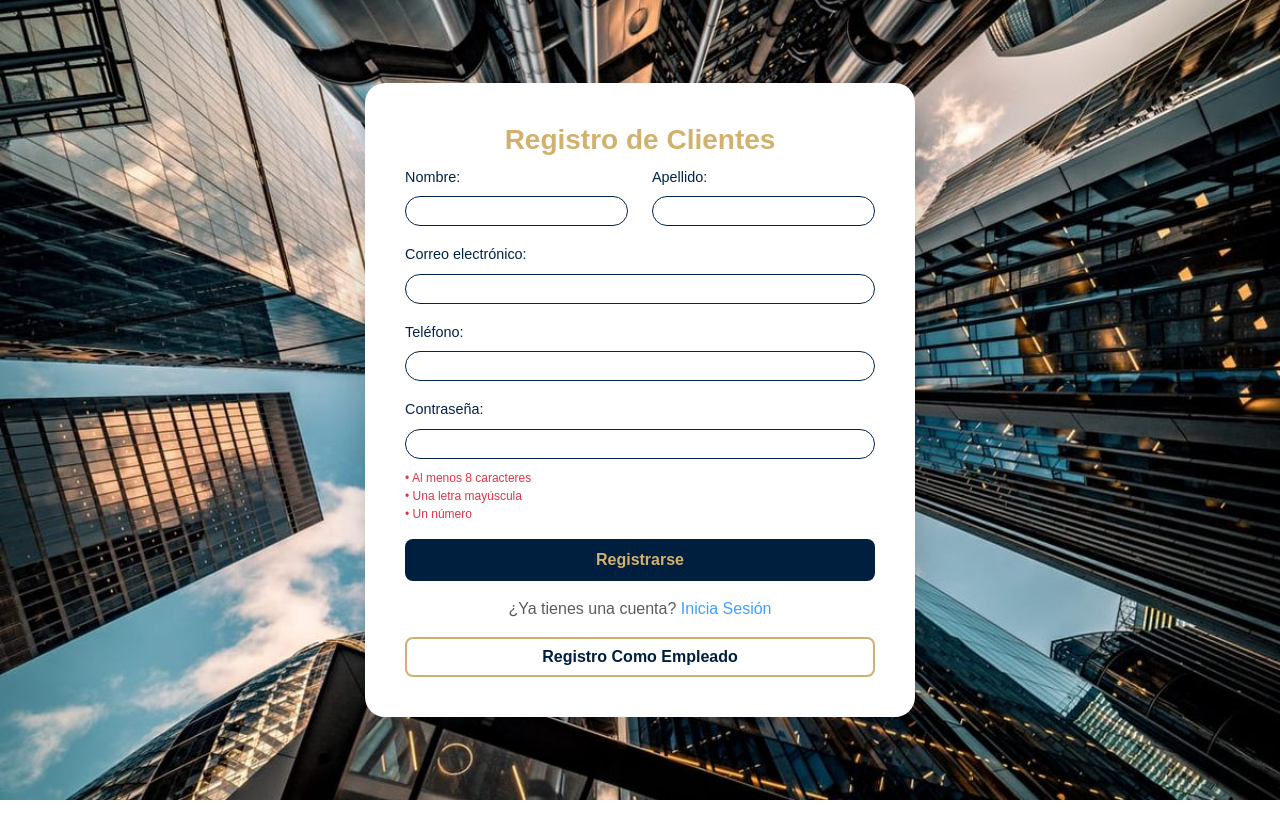
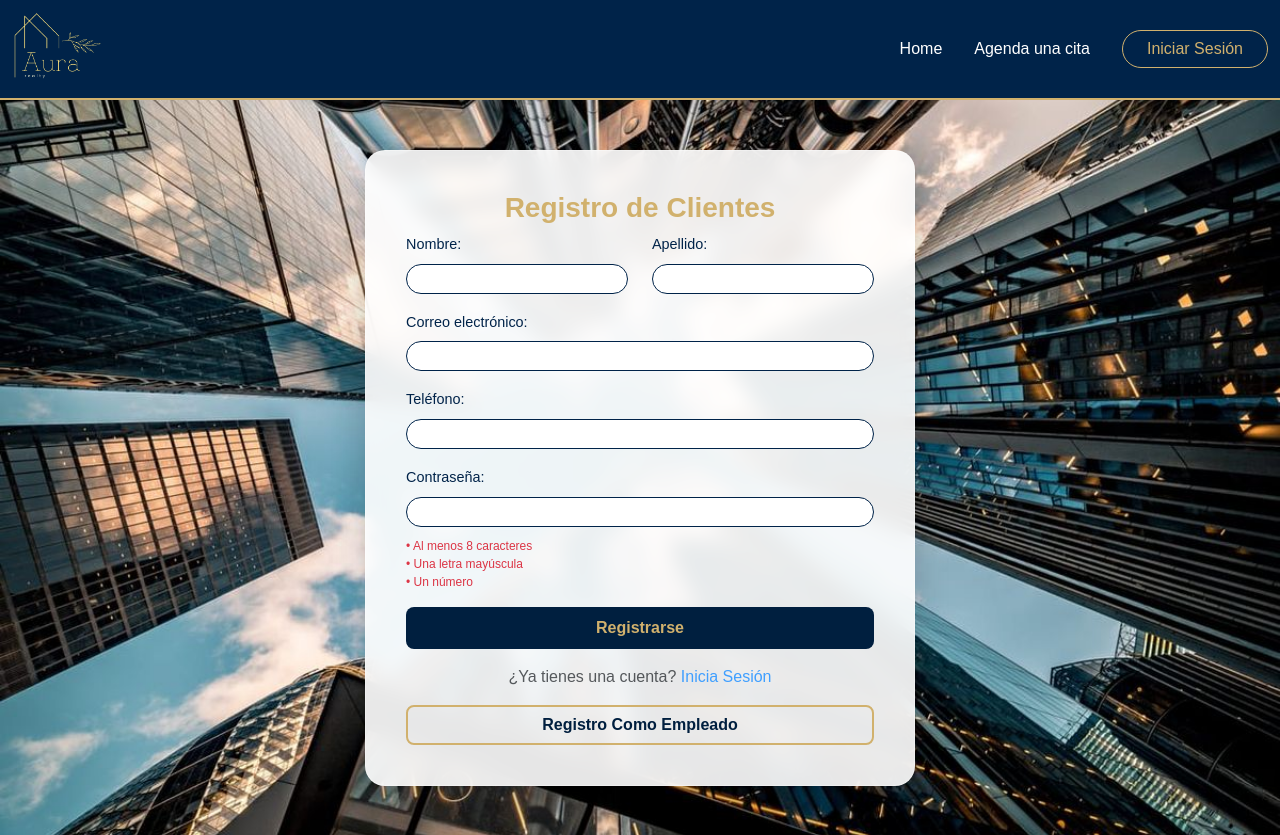
Before and after one commit to natis25/aura-realty, a PHP site: page /frontend/register.html in a window 1280 px wide. Before the commit the page ends 800 px from the top, so only its background shows below. Run offline with PHP 8.4, Linux system fonts and the light colour scheme.

Commit message:
Navbar hecho e instanciado en login y registro

```diff
--- a/assets/css/register.css
+++ b/assets/css/register.css
@@ -1,15 +1,41 @@
 body {
-    /* Buscamos la imagen subiendo un nivel a assets y entrando a images */
-    background: url('../images/registerBg.jpg') no-repeat center;
+    background: url('../images/registerBg.jpg') no-repeat center center fixed;
     background-size: cover;
     min-height: 100vh;
+    margin: 0; /* Elimina márgenes blancos alrededor */
+    padding: 0;
+    font-family: 'Poppins', sans-serif;
+    display: block; /* El navbar ocupará su lugar arriba y el resto bajará */
+}
+
+/* Nueva clase para centrar el contenido debajo del navbar */
+.main-container {
     display: flex;
+    flex-direction: column;
     align-items: center;
     justify-content: center;
-    font-family: 'Poppins', sans-serif;
+    /* Ajusta este valor si tu navbar es más alto/bajo */
+    min-height: calc(100vh - 65px);
+    width: 100%;
+    position: relative;
+    z-index: 2;
+    padding: 20px;
+    box-sizing: border-box;
 }
 
-.register-card,
+.register-card {
+    position: relative;
+    z-index: 2;
+    width: 100%;
+    max-width: 550px;
+    background: rgba(255, 255, 255, 0.9); /* Un poco de transparencia */
+    backdrop-filter: blur(10px); /* Efecto esmerilado */
+    padding: 40px;
+    border-radius: 20px;
+    box-shadow: 0 15px 35px rgba(0, 0, 0, 0.2);
+    border: 1px solid rgba(255, 255, 255, 0.3);
+}
+
 .login-card {
     position: relative;
     z-index: 2;
--- /dev/null
+++ b/assets/js/components/navbar.js
@@ -0,0 +1,58 @@
+document.addEventListener("DOMContentLoaded", () => {
+    const navbarContainer = document.getElementById("navbar-container");
+    if (navbarContainer) {
+        const user = JSON.parse(localStorage.getItem("user"));
+
+        // Definimos el HTML del Navbar
+        navbarContainer.innerHTML = `
+        <nav class="navbar navbar-expand-lg navbar-dark p-0" style="background-color: #002349; width: 100%; position: relative; z-index: 1000; border-bottom: 2px solid #D1B16D; min-height: 60px; ">
+
+            <div class="container-fluid">
+                <a class="navbar-brand d-flex align-items-center" href="/aura-realty/aura-realty/Home.html">
+                    <img src="/aura-realty/aura-realty/assets/images/logo.png" alt="Logo" width="90" class="me-2">
+                </a>
+
+                <button class="navbar-toggler" type="button" data-bs-toggle="collapse" data-bs-target="#navbarNav">
+                    <span class="navbar-toggler-icon"></span>
+                </button>
+
+                <div class="collapse navbar-collapse" id="navbarNav">
+                    <ul class="navbar-nav ms-auto align-items-center">
+                        <li class="nav-item"><a class="nav-link text-white px-3" href="/aura-realty/aura-realty/Home.html">Home</a></li>
+                        <li class="nav-item"><a class="nav-link text-white px-3" href="#">Agenda una cita</a></li>
+
+                        ${user ? `
+                            <li class="nav-item dropdown ms-3">
+                                <a class="nav-link dropdown-toggle d-flex align-items-center text-white" href="#" id="userDrop" role="button" data-bs-toggle="dropdown">
+                                    <div class="bg-light rounded-circle d-flex align-items-center justify-content-center me-2" style="width: 35px; height: 35px;">
+                                        <i class="fa-solid fa-user text-dark"></i>
+                                    </div>
+                                    ${user.nombre}
+                                </a>
+                                <ul class="dropdown-menu dropdown-menu-end shadow">
+                                    <li><a class="dropdown-item" href="/aura-realty/aura-realty/frontend/${user.rol}/index.html">Mi Panel</a></li>
+                                    <li><hr class="dropdown-divider"></li>
+                                    <li><a class="dropdown-item text-danger" href="#" id="btn-logout"><i class="fa-solid fa-right-from-bracket me-2"></i>Cerrar Sesión</a></li>
+                                </ul>
+                            </li>
+                        ` : `
+                            <li class="nav-item ms-3">
+                                <a class="btn btn-outline-light rounded-pill px-4" href="/aura-realty/aura-realty/frontend/login.html" style="border-color: #D1B16D; color: #D1B16D;">Iniciar Sesión</a>
+                            </li>
+                        `}
+                    </ul>
+                </div>
+            </div>
+        </nav>`;
+
+        // Lógica para cerrar sesión
+        const logoutBtn = document.getElementById("btn-logout");
+        if (logoutBtn) {
+            logoutBtn.addEventListener("click", (e) => {
+                e.preventDefault();
+                localStorage.removeItem("user");
+                window.location.href = "/aura-realty/frontend/login.html";
+            });
+        }
+    }
+});
--- a/frontend/register.html
+++ b/frontend/register.html
@@ -1,5 +1,6 @@
 <!DOCTYPE html>
 <html lang="es">
+
 <head>
     <meta charset="UTF-8">
     <meta name="viewport" content="width=device-width, initial-scale=1.0">
@@ -8,9 +9,13 @@
     <link rel="stylesheet" href="https://cdnjs.cloudflare.com/ajax/libs/font-awesome/6.4.2/css/all.min.css">
     <link rel="stylesheet" href="../assets/css/register.css">
 </head>
+
 <body>
-    <div class="overlay"></div>
 
+    <!--Instancia de navbar-->
+    <div id="navbar-container" style="position: relative; z-index: 100;"></div>
+
+    <div class="main-container">
         <div class="register-card">
             <h3 id="regTitle">Registro de Clientes</h3>
             <form id="registerForm">
@@ -57,7 +62,12 @@
                 <button type="button" id="btnToggleRole" class="btn btn-employee w-100">Registro Como Empleado</button>
             </form>
         </div>
+    </div>
 
     <script src="js/register.js"></script>
+    <!--Llamar al js del navbar y a bootstrap-->
+    <script src="https://cdn.jsdelivr.net/npm/bootstrap@5.3.2/dist/js/bootstrap.bundle.min.js"></script>
+    <script src="../assets/js/components/navbar.js"></script>
 </body>
+
 </html>
```
Also changed, not shown: assets/css/login.css (+20 -3 lines), frontend/login.html (+7 -1 lines), assets/images/logo.png (added). Lines whose indentation alone changed are shown as unchanged.
